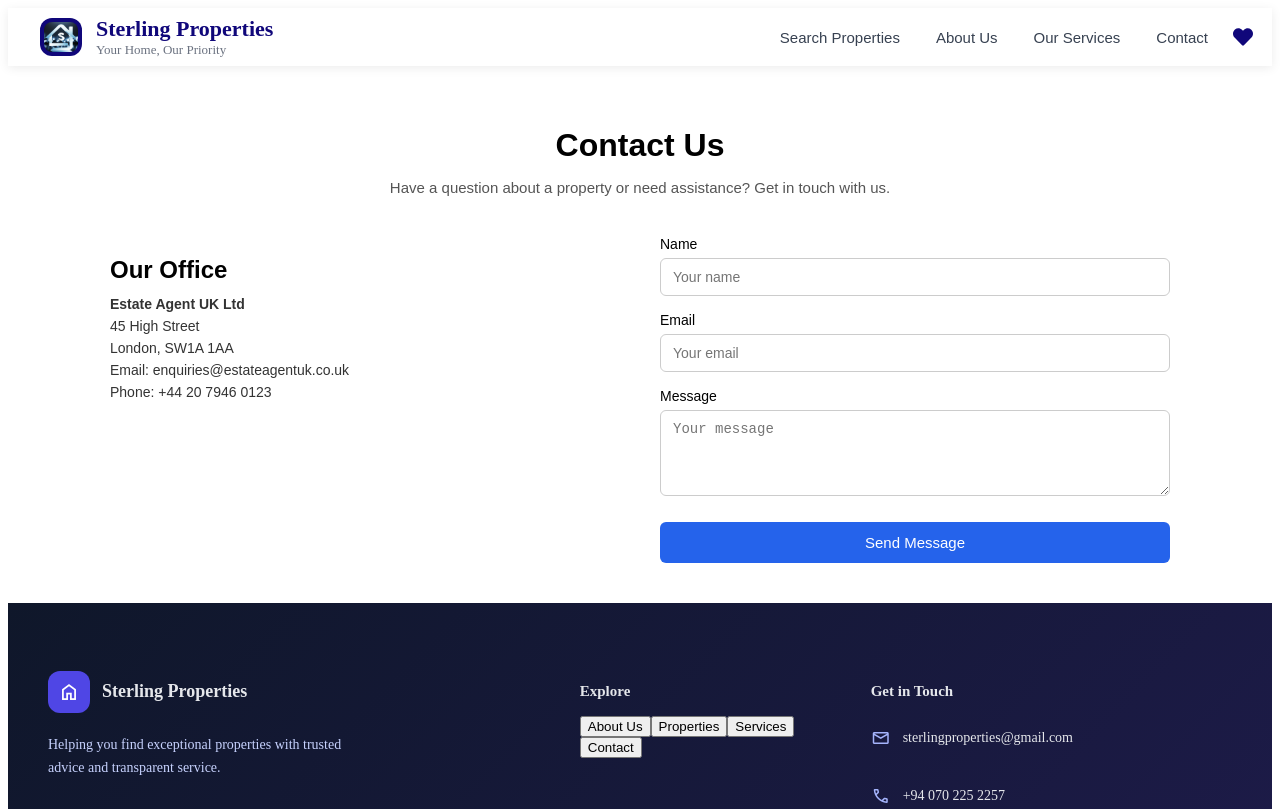
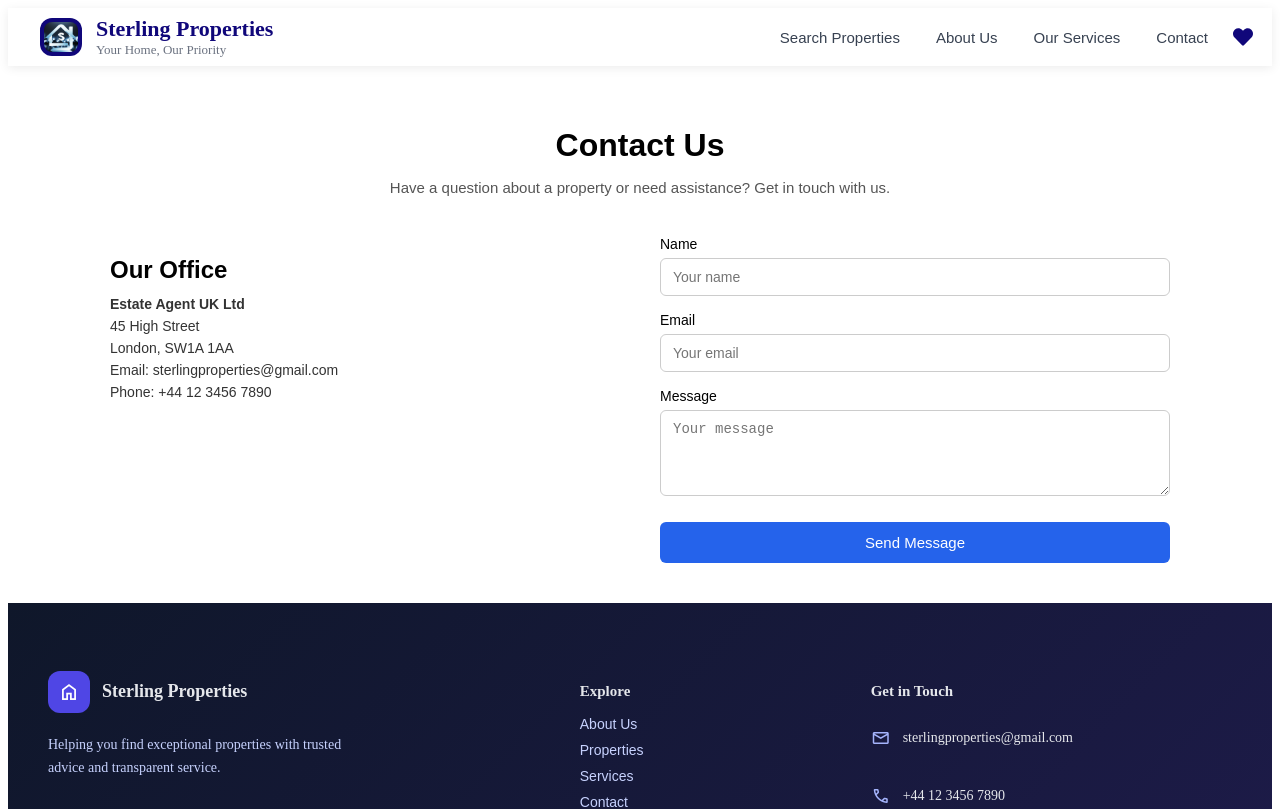
Before and after one commit to RakinduNiwunhella/Estate-Agent-Client-side-Web-Application, a React (Vite) app: page /contact in a window 1280 px wide. Shown: the top 809 px of the page. Built offline with nearby package versions, Linux system fonts and the light colour scheme.

Commit message:
Update branding and contact info to Sterling Properties
Changed company name references from Premier Properties/Estate Agent UK Ltd to Sterling Properties across About, HeroSection, and Contact components.

```diff
--- a/src/components/About.jsx
+++ b/src/components/About.jsx
@@ -4,7 +4,7 @@ const About = () => {
   return (
     <section className="about" id="about">
       <p className="about-tag">ABOUT US</p>
-      <h2 className="about-title">Why Choose Premier Properties</h2>
+      <h2 className="about-title">Why Choose Sterling Properties</h2>
 
       <p className="about-desc">
         For over three decades, we've been helping people find their dream
--- a/src/components/Contact.jsx
+++ b/src/components/Contact.jsx
@@ -15,8 +15,8 @@ const Contact = () => {
           <p><strong>Estate Agent UK Ltd</strong></p>
           <p>45 High Street</p>
           <p>London, SW1A 1AA</p>
-          <p>Email: enquiries@estateagentuk.co.uk</p>
-          <p>Phone: +44 20 7946 0123</p>
+          <p>Email: sterlingproperties@gmail.com</p>
+          <p>Phone: +44 12 3456 7890</p>
         </div>
 
         <form className="contact-form">
--- a/src/components/Footer.css
+++ b/src/components/Footer.css
@@ -45,6 +45,12 @@
 }
 
 /* Links */
+.footer-links {
+  display: flex;
+  flex-direction: column;
+  align-items: flex-start;
+}
+
 .footer-links h4,
 .footer-contact h4 {
   margin-bottom: 16px;
@@ -52,6 +58,7 @@
   font-weight: 600;
 }
 
+/* If you still have <a> links somewhere, keep these */
 .footer-links a {
   display: block;
   margin-bottom: 10px;
@@ -62,6 +69,33 @@
 
 .footer-links a:hover {
   color: white;
+}
+
+/* Buttons styled as text links */
+.footer-links button {
+  background: none;
+  border: none;
+  padding: 0;
+  margin-bottom: 10px;
+  font-size: 14px;
+  color: #c7d2fe;
+  text-align: left;
+  cursor: pointer;
+  transition: color 0.2s ease, transform 0.15s ease;
+}
+
+/* Hover / focus states for better UX */
+.footer-links button:hover,
+.footer-links button:focus-visible {
+  color: #ffffff;
+  outline: none;
+  transform: translateX(2px);
+}
+
+/* Optional: active (pressed) feedback */
+.footer-links button:active {
+  transform: translateX(0);
+  opacity: 0.9;
 }
 
 /* Contact */
--- a/src/components/Footer.jsx
+++ b/src/components/Footer.jsx
@@ -49,7 +49,7 @@ const Footer = () => {
 
           <div className="contact-item">
             <span className="material-symbols-outlined">call</span>
-            <p>+94 070 225 2257</p>
+            <p>+44 12 3456 7890</p>
           </div>
 
           <div className="contact-item">
--- a/src/components/HeroSection.jsx
+++ b/src/components/HeroSection.jsx
@@ -7,7 +7,7 @@ const HeroSection = () => {
       <div className="hero-overlay" />
 
       <div className="hero-content">
-        <span className="hero-tag">PREMIER PROPERTIES</span>
+        <span className="hero-tag">STERLING PROPERTIES</span>
 
         <h1>Discover Your Perfect Home in London</h1>
 
@@ -18,8 +18,12 @@ const HeroSection = () => {
         </p>
 
         <div className="hero-buttons">
-          <button className="btn-primary">Browse Properties</button>
-          <button className="btn-secondary">Learn More</button>
+          <button className="btn-primary" onClick={() => document.getElementById("properties")?.scrollIntoView({ behavior: "smooth" })}>
+            Browse Properties
+          </button>
+          <button className="btn-secondary" onClick={() => document.getElementById("about")?.scrollIntoView({ behavior: "smooth" })}>
+            Learn More
+          </button>
         </div>
       </div>
 
```
